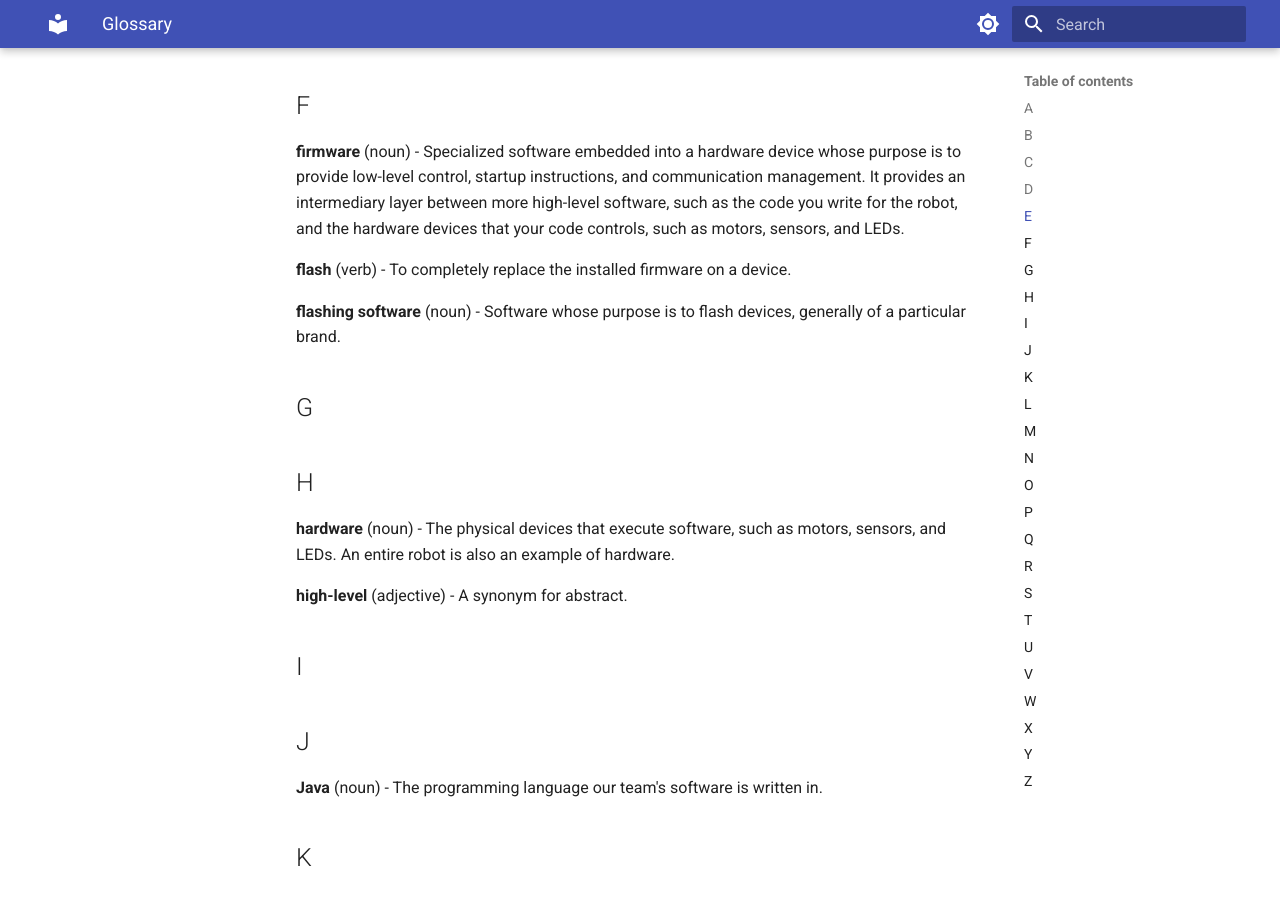
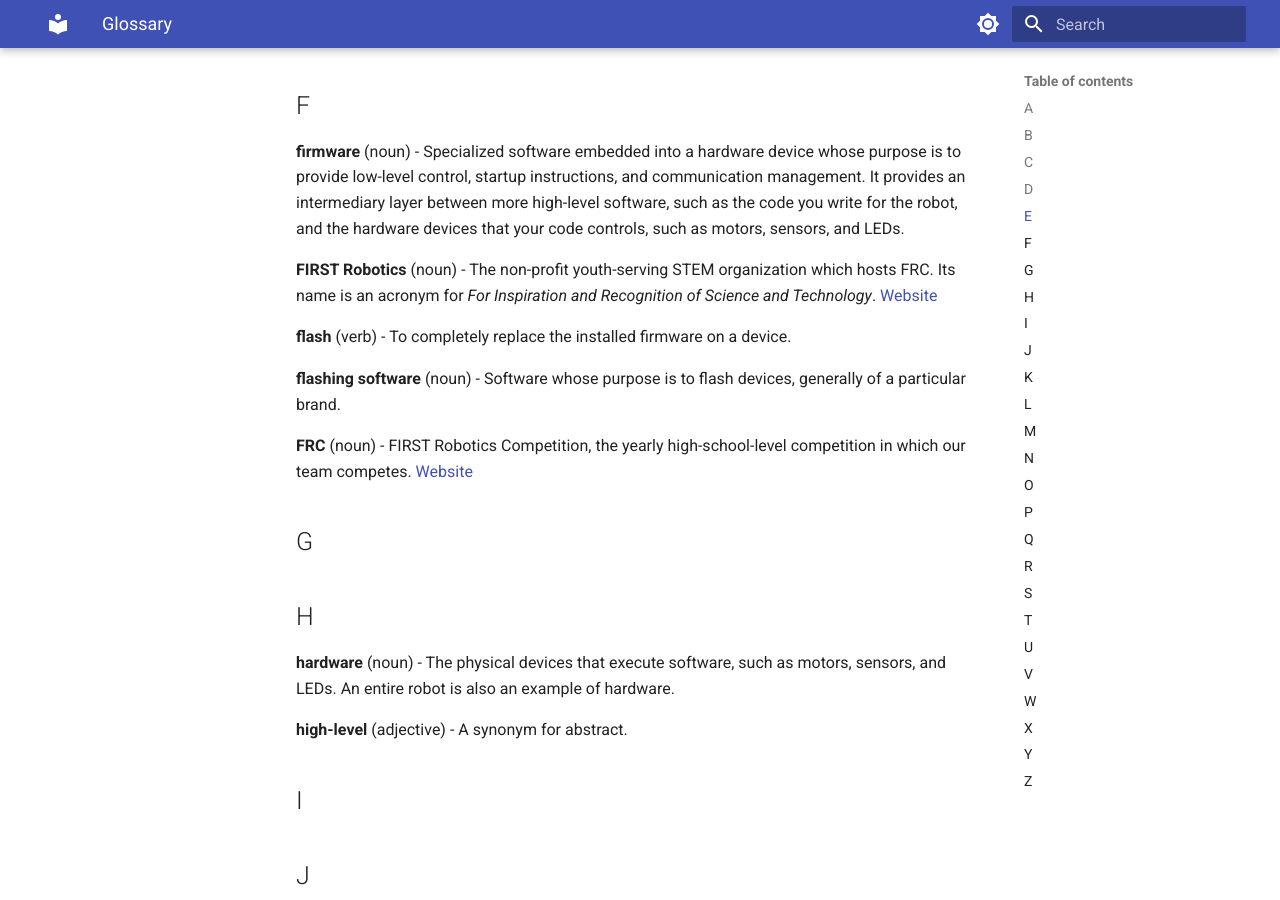
Before and after one commit to frc-7627/7627-software-docs, an MkDocs documentation site: the page built from docs/glossary.md, in a window 1280 px wide and 900 px high, scrolled down 782 px. Built offline with MkDocs 1.6.1 and Material for MkDocs 9.7.7, drawn with Linux system fonts in a browser that asks for light colours.

Commit message:
Added FIRST Robotics and FRC to the glossary

```diff
--- a/docs/glossary.md
+++ b/docs/glossary.md
@@ -22,9 +22,13 @@ The following is a list of definitions you should know in FRC.
 
 **firmware** (noun) - Specialized software embedded into a hardware device whose purpose is to provide low-level control, startup instructions, and communication management. It provides an intermediary layer between more high-level software, such as the code you write for the robot, and the hardware devices that your code controls, such as motors, sensors, and LEDs.
 
+**FIRST Robotics** (noun) - The non-profit youth-serving STEM organization which hosts FRC. Its name is an acronym for *For Inspiration and Recognition of Science and Technology*. [Website](https://www.firstinspires.org/)
+
 **flash** (verb) - To completely replace the installed firmware on a device.
 
 **flashing software** (noun) - Software whose purpose is to flash devices, generally of a particular brand.
+
+**FRC** (noun) - FIRST Robotics Competition, the yearly high-school-level competition in which our team competes. [Website](https://www.firstinspires.org/programs/frc/)
 
 ## G
 
```
